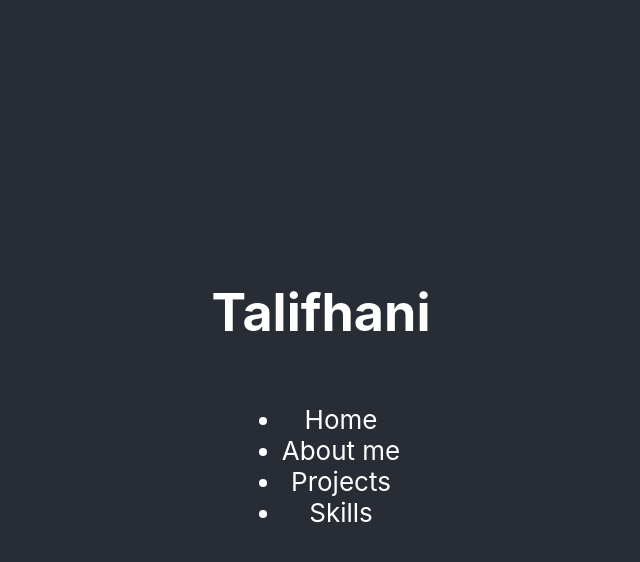
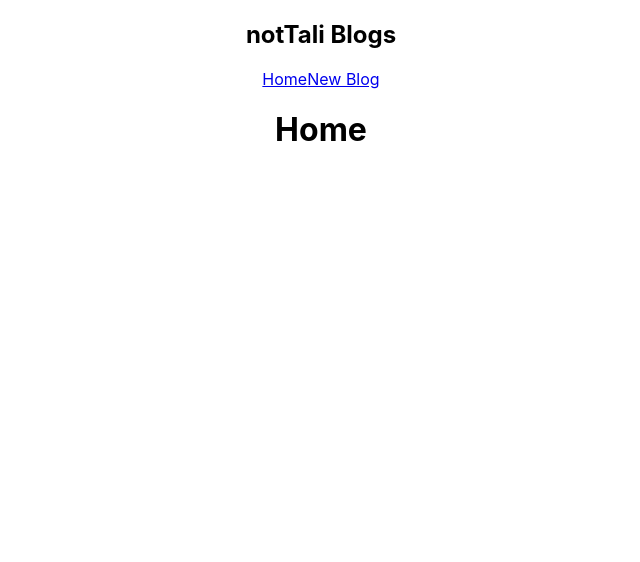
Before and after one commit to notTali/practice, a React (Create React App) app: page / in a window 1280 px wide. Shown: the top 562 px of the page, without its empty margins (319-959 px from the left). Built offline with nearby package versions, Linux system fonts and the light colour scheme.

Commit message:
Importing the Components

```diff
--- a/src/App.js
+++ b/src/App.js
@@ -1,18 +1,15 @@
 import './App.css';
+import NavBar from "./NavBar";
+import Home from "./Home"
 
 function App() {
+
   return (
     <div className="App">
-      <header className="App-header">
-        <h1>Talifhani</h1>
-
-        <ul>
-          <li>Home</li>
-          <li>About me</li>
-          <li>Projects</li>
-          <li>Skills</li>
-        </ul>
-      </header>
+      <NavBar/>
+      <div className="content">
+        <Home/>
+      </div>
     </div>
   );
 }
```
